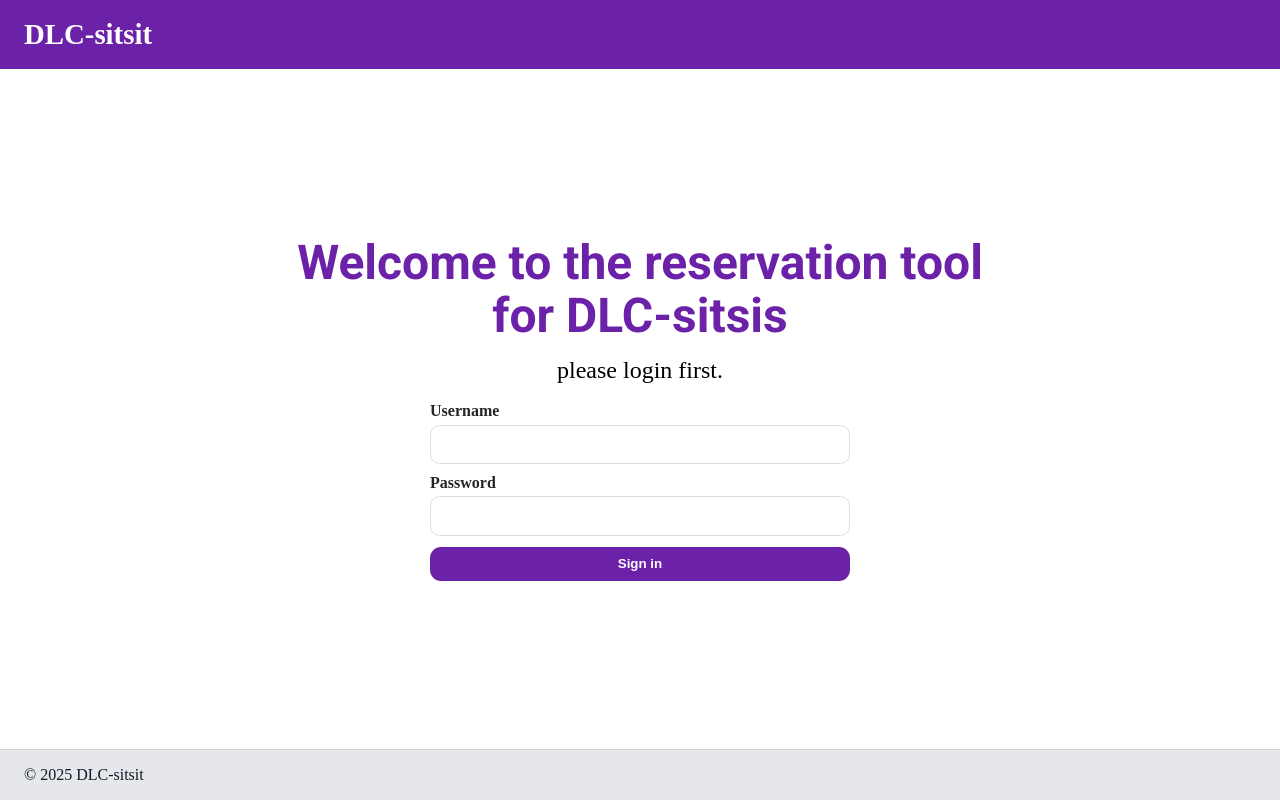
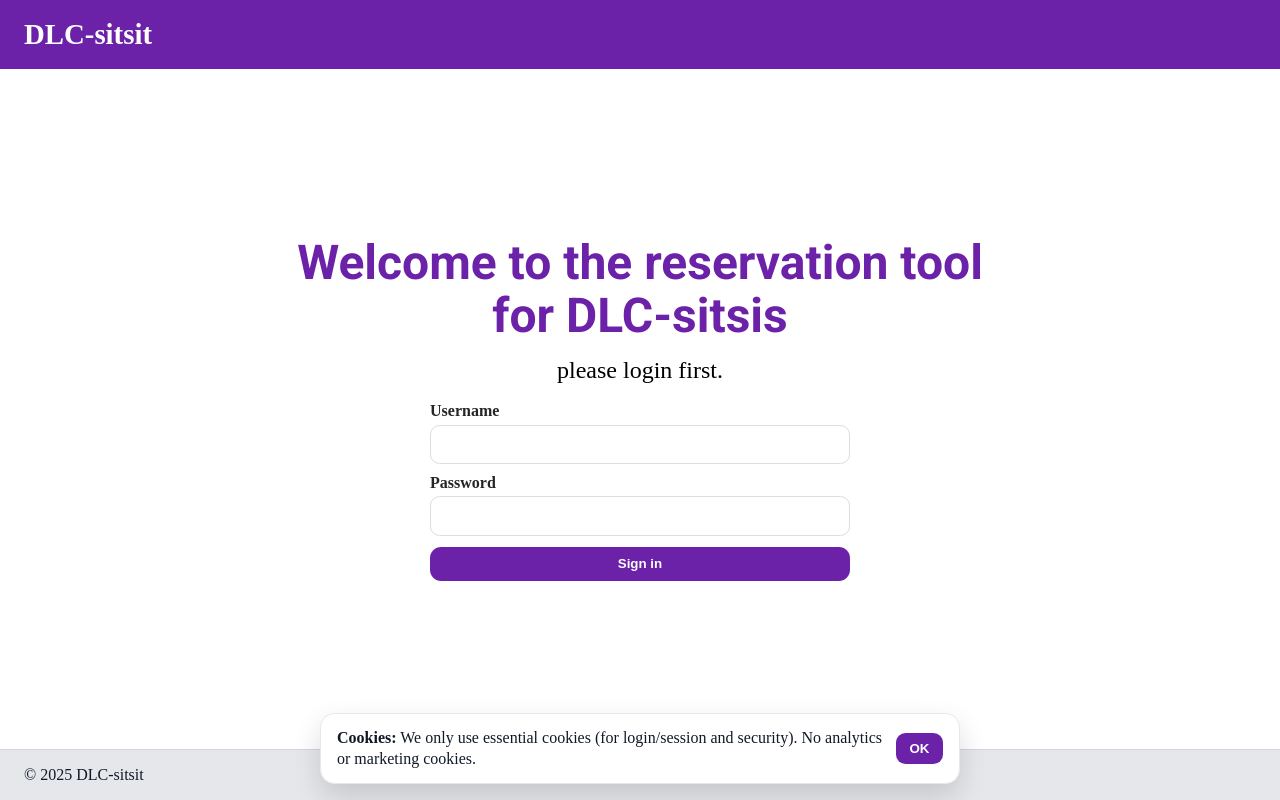
Before and after one commit to TheSirSanteri/DLCsitsit, a SvelteKit app in the folder web/: page / in a window 1280 px wide. Built offline with nearby package versions, Linux system fonts and the light colour scheme.

Commit message:
Added information about cookies

```diff
--- a/web/src/routes/+page.svelte
+++ b/web/src/routes/+page.svelte
@@ -3,12 +3,24 @@
   import { api } from '$lib/api';
   import { goto } from '$app/navigation';
   import { notify } from '$lib/stores/notify';
+  import { onMount } from 'svelte';
 
   let username = '';
   let password = '';
   let loading = false;
   let errorMsg = '';
   let successMsg = '';
+  let showCookieNotice = false;
+
+  onMount(() => {
+    // Show cookie, if not acknowledged before
+    showCookieNotice = localStorage.getItem('cookieNoticeDismissed') !== '1';
+  });
+
+  function dismissCookieNotice() {
+    localStorage.setItem('cookieNoticeDismissed', '1');
+    showCookieNotice = false;
+  }
 
   async function onSubmit(e: SubmitEvent) {
     e.preventDefault();
@@ -50,11 +62,11 @@
         goto('/products');
       } else {
         notify.info(`reservations starts at ${formatTs(gate?.opensAt ?? null)}`);
-        // jäädään login-sivulle, mutta käyttäjä on kirjautunut (näkee esim. Logout-napin)
+        // We stay at loginpage even if user has loged in.
       }
     } catch (err) {
       const msg = (err as Error).message || 'Login failed';
-      errorMsg = '';  // inline-viesti tyhjäksi, käytetään notifya
+      errorMsg = '';  // Inline-message empty. Use Notify
       notify.error(msg);
     } finally {
       loading = false;
@@ -65,6 +77,17 @@
 
 <!-- Content keskitetään layoutin gridissä; tämä elementti saa kaiken käytettävissä olevan korkeuden -->
 <section class="login-hero" aria-labelledby="welcomeTitle">
+  {#if showCookieNotice}
+    <div class="cookie-note" role="region" aria-label="Cookie notice">
+      <p class="ck-text">
+        <strong>Cookies:</strong> We only use essential cookies (for login/session and security).
+        No analytics or marketing cookies.
+      </p>
+      <button class="ck-btn" type="button" on:click={dismissCookieNotice} aria-label="Dismiss cookie notice">
+        OK
+      </button>
+    </div>
+  {/if}
   <h1 id="welcomeTitle" class="title">
     Welcome to the reservation tool for DLC-sitsis
   </h1>
@@ -153,6 +176,44 @@
   .msg.error { color: #b00020; }
   .msg.success { color: #0a7b27; }
 
+  .cookie-note {
+    position: fixed;
+    left: 50%;
+    bottom: max(1rem, env(safe-area-inset-bottom));
+    transform: translateX(-50%);
+    z-index: 1000;
+
+    display: flex;
+    align-items: center;
+    gap: .75rem;
+
+    max-width: min(92vw, 720px);
+    padding: .85rem 1rem;
+    background: #ffffff;
+    color: #111827;
+    border: 1px solid #e5e7eb;
+    border-radius: .9rem;
+    box-shadow: 0 12px 28px rgba(0,0,0,.14);
+    text-align: left;
+  }
+
+  .ck-text {
+    margin: 0;
+    line-height: 1.3;
+  }
+
+  .ck-btn {
+    margin-left: auto;
+    appearance: none;
+    border: none;
+    border-radius: .6rem;
+    padding: .5rem .85rem;
+    background: #6b21a8;
+    color: #fff;
+    font-weight: 700;
+    cursor: pointer;
+  }
+
   /* Jos näyttö on matala, pienennetään elementtejä hieman, jotta ei tarvita scrollia */
   @media (max-height: 700px) {
     .title { font-size: clamp(1.4rem, 4.5vw, 2.4rem); }
@@ -161,4 +222,13 @@
     input { padding: .5rem .7rem; }
     .submit { padding: .5rem .9rem; }
   }
+
+  @media (max-width: 420px) {
+  .cookie-note {
+    align-items: stretch;
+    flex-direction: column;
+  }
+  .ck-btn { width: 100%; }
+  }
+
 </style>
```
Also changed, not shown: 2 other files (tests, documents, lock files or other folders).
